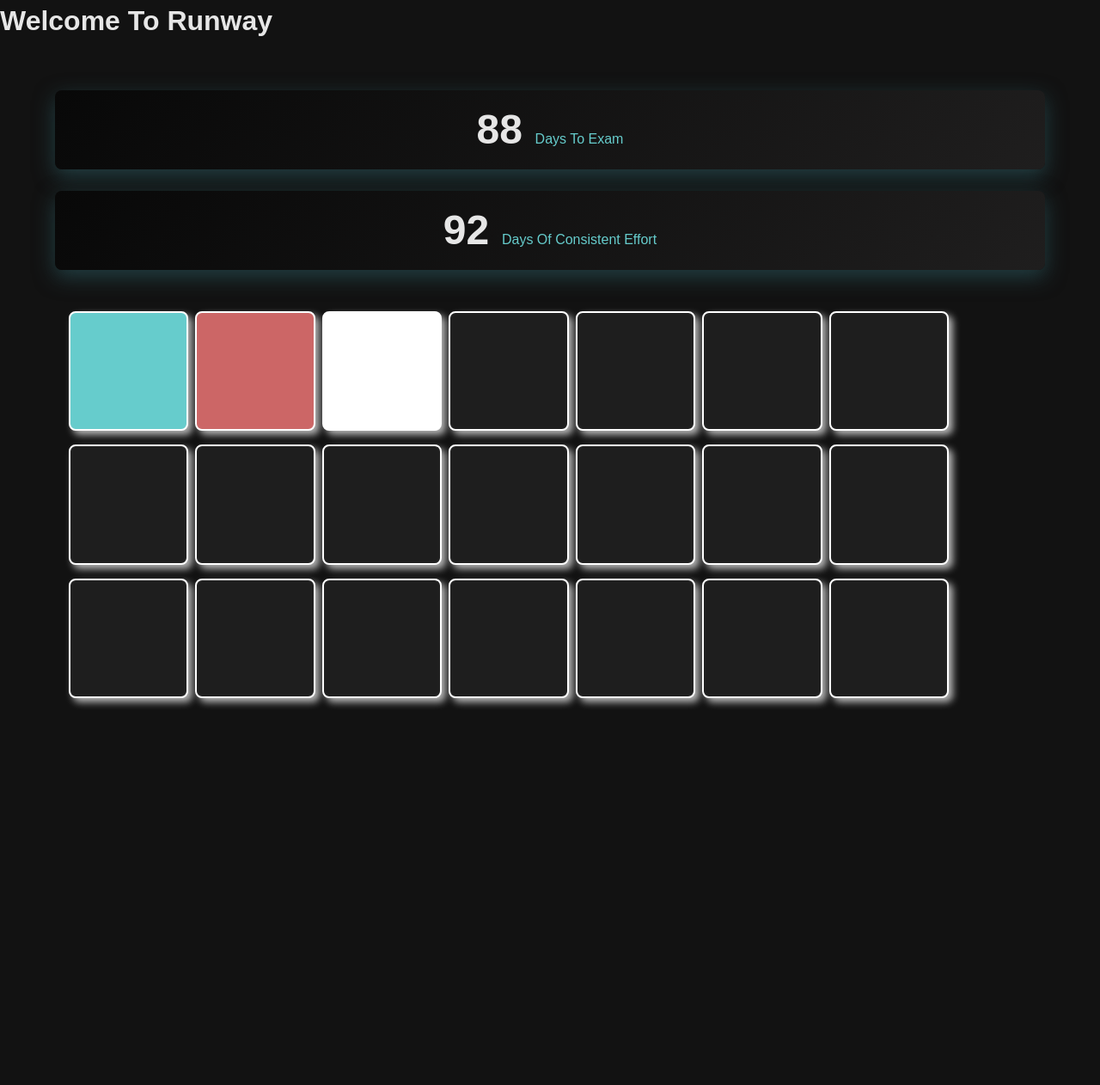
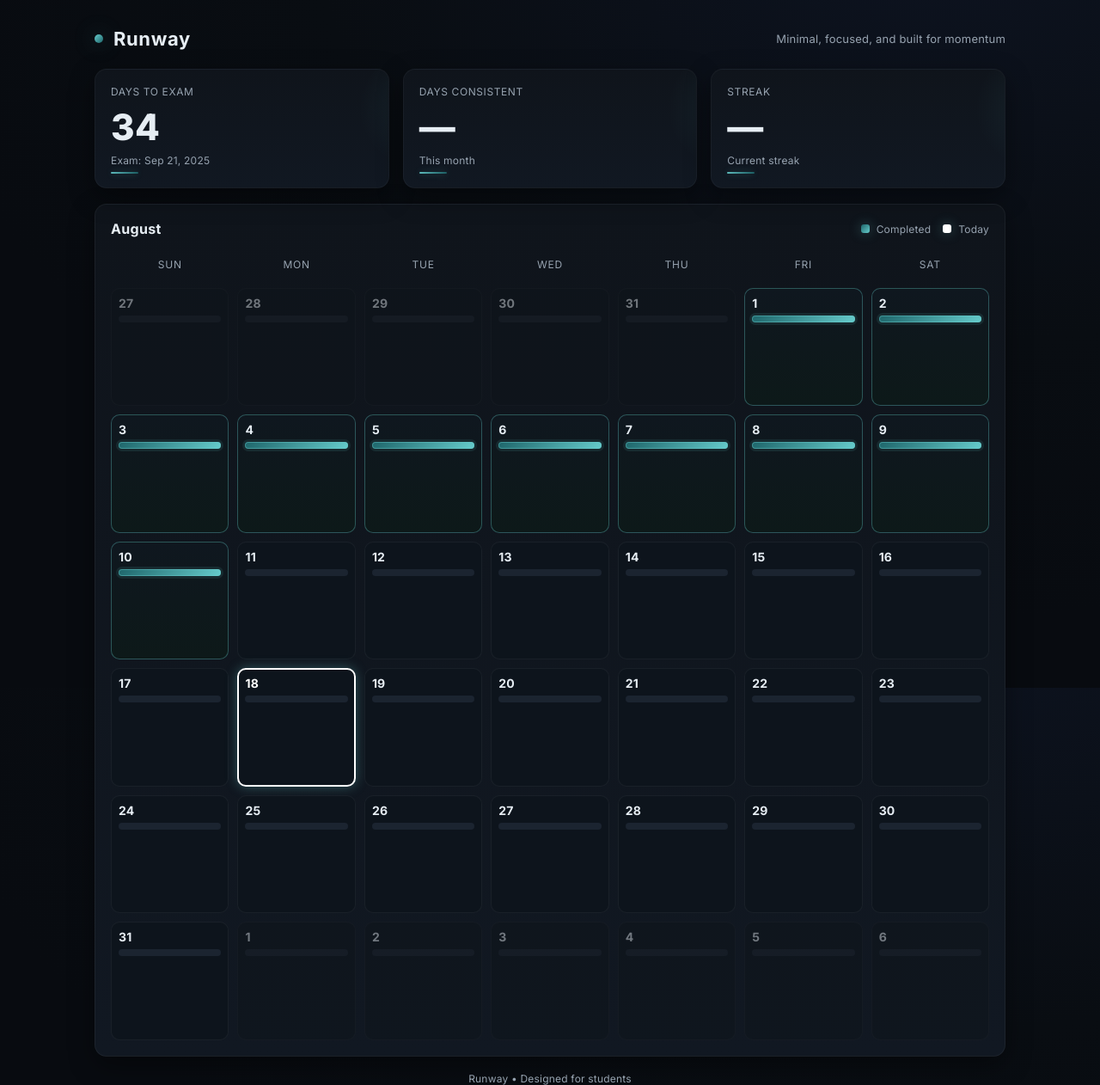
Before and after one commit to Midnight-17/Runway, a Django app: page / in a window 1280 px wide. Shown: the whole page at 86% size. Before the commit the page ends 823 px from the top, so only its background shows below. Run offline with Django 4.2, Linux system fonts and the light colour scheme.

Commit message:
ok so made several big changes, this like the finalised front end

```diff
--- a/runway2/static/css/Runway.css
+++ b/runway2/static/css/Runway.css
@@ -1,136 +1,155 @@
-/* CSS Reset (simplified version of modern-normalize) */
-*,
-*::before,
-*::after {
-  margin: 0;
-  padding: 0;
-  box-sizing: border-box;
+/* Runway 2 — Dark Minimal UI */
+:root {
+  --bg: #0b0f14;
+  --panel: #0f141b;
+  --panel-2: #111822;
+  --text: #e6edf3;
+  --muted: #97a3b0;
+  /* Primary accents per user preference */
+  --accent: #66cccc;   /* cyan */
+  --accent-2: #1e656a; /* deep teal */
+  /* Map prior semantic accents to the new palette */
+  --ok: #66cccc;
+  --today: #ffffff;
+  --grid: #1b2430;
+  --shadow: 0 10px 30px rgba(0, 0, 0, 0.4);
+  --radius: 14px;
 }
 
-html {
-  font-size: 16px; /* 1rem = 16px */
+* { box-sizing: border-box; }
+
+html, body { height: 100%; }
+
+body {
+  margin: 0;
+  background: radial-gradient(1200px 800px at 85% -10%, #0d1320, #090d12 60%, #080b10 100%);
+  color: var(--text);
+  font-family: 'Inter', system-ui, -apple-system, Segoe UI, Roboto, Arial, sans-serif;
+  letter-spacing: 0.2px;
 }
 
-body {
-  background-color: var(--bg-color);
-  color: var(--font-color);
-  font-family: sans-serif;
-  line-height: 1.5;
-  min-height: 100vh;
+.app {
+  max-width: 1100px;
+  margin: 32px auto 64px;
+  padding: 0 20px;
 }
 
-/* :root variables */
-:root {
-    --bg-color: #121212;          /* Main background */
-    --bg-secondary: #1e1e1e;      /* Card or section background */
-    --font-color: #e6e6e6;        /* Primary font */
-    --font-secondary: #66cccc;
+/* Header */
+.header { display: flex; align-items: center; justify-content: space-between; margin-bottom: 22px; gap: 16px; }
+.brand { display: flex; align-items: center; gap: 12px; }
+.brand h1 { font-size: 22px; font-weight: 700; letter-spacing: 0.6px; margin: 0; }
+.dot { width: 10px; height: 10px; border-radius: 50%; background: var(--grid); box-shadow: 0 0 20px rgba(106, 227, 255, 0.15); }
+.dot-accent { background: linear-gradient(135deg, var(--accent), var(--accent-2)); box-shadow: 0 0 26px rgba(102, 204, 204, 0.35); }
+.tagline { margin: 0; color: var(--muted); font-size: 13px; }
 
-  --gap-sm: 0.5rem;
-  --gap-md: 1rem;
-  --gap-lg: 2rem;
-
-  --font-size-sm: 0.875rem;
-  --font-size-md: 1rem;
-  --font-size-lg: 1.5rem;
+/* Cards / Stats */
+.stats {
+  display: grid;
+  grid-template-columns: repeat(3, minmax(0, 1fr));
+  gap: 16px;
 }
 
-/* linear-gradient(145deg, #0e0e0e, #1a1a1a) */
-
-.countdown-card {
-  background: linear-gradient(135deg, #080808, #1f1e1e);
-  box-shadow: 0 0.5rem 1.5rem rgba(34, 65, 69, 0.958);
-  border-radius: 0.5rem;
-  width: 90vw;
-  margin-left: 5vw;
-  margin-right: 5vw;
-  text-align: center;
-  margin-top: 25px;
+.card {
+  background: linear-gradient(180deg, var(--panel), var(--panel-2));
+  border: 1px solid rgba(255,255,255,0.04);
+  border-radius: var(--radius);
+  padding: 18px 18px 16px;
+  box-shadow: var(--shadow);
+  position: relative;
+  overflow: hidden;
+}
+.card::after {
+  content: '';
+  position: absolute;
+  inset: -40% -40% auto auto;
+  width: 200px; height: 200px;
+  background: radial-gradient(closest-side, rgba(102,204,204,0.08), transparent 70%);
+  transform: rotate(25deg);
+  pointer-events: none;
+}
+.label { color: var(--muted); font-size: 12px; letter-spacing: 0.6px; text-transform: uppercase; }
+.value { font-size: 42px; font-weight: 800; margin-top: 8px; letter-spacing: 0.5px; position: relative; }
+.hint { margin-top: 6px; font-size: 12px; color: var(--muted); }
+.hint::after {
+  content: '';
+  display: block;
+  width: 32px;
+  height: 2px;
+  border-radius: 2px;
+  background: linear-gradient(90deg, var(--accent), var(--accent-2));
+  box-shadow: 0 0 10px rgba(102, 204, 204, 0.35);
+  opacity: 0.9;
+  margin-top: 6px;
 }
 
-.countdown-card p {
-  font-size: var(--font-size-lg);
-  color: var(--font-color);
+/* Calendar */
+.calendar-section {
+  margin-top: 18px;
+  background: linear-gradient(180deg, var(--panel), var(--panel-2));
+  border: 1px solid rgba(255,255,255,0.05);
+  border-radius: var(--radius);
+  padding: 18px;
+  box-shadow: var(--shadow);
+}
+.calendar-header { display: flex; align-items: center; justify-content: space-between; margin-bottom: 14px; }
+.month { font-weight: 700; font-size: 16px; letter-spacing: 0.3px; }
+.month .year { color: var(--muted); font-weight: 500; margin-left: 8px; }
+.legend { display: flex; gap: 14px; color: var(--muted); font-size: 12px; }
+.legend-item { display: inline-flex; align-items: center; gap: 8px; }
+.legend-dot { width: 10px; height: 10px; border-radius: 3px; background: var(--grid); display: inline-block; }
+.legend-dot.fill { background: linear-gradient(135deg, var(--accent-2), var(--accent)); box-shadow: 0 0 14px rgba(102, 204, 204, 0.35); }
+.legend-dot.today { background: var(--today); box-shadow: 0 0 14px rgba(102, 204, 204, 0.35); }
+
+.calendar {
+  display: grid;
+  grid-template-columns: repeat(7, 1fr);
+  gap: 10px;
 }
 
-.countdown-card .big-number {
-  font-size: 3rem;
-  font-weight: bold;
-  margin-right: 0.5rem;
+.weekday {
+  color: var(--muted);
+  font-size: 12px;
+  text-transform: uppercase;
+  letter-spacing: 0.8px;
+  padding: 10px 4px;
+  text-align: center;
 }
 
-.countdown-card .label {
-  color: var(--font-secondary);
-  font-size: var(--font-size-md);
+.day {
+  aspect-ratio: 1 / 1;
+  background: #0d141c;
+  border: 1px solid rgba(255,255,255,0.05);
+  border-radius: 10px;
+  padding: 8px;
+  display: grid;
+  grid-template-rows: auto 1fr;
+  align-items: start;
+  transition: transform .15s ease, box-shadow .15s ease, border-color .15s ease;
 }
+.day:hover { transform: translateY(-2px); box-shadow: 0 8px 22px rgba(0,0,0,0.35), 0 0 0 2px rgba(102, 204, 204, 0.08) inset; border-color: rgba(255,255,255,0.1); }
+.day .num { font-weight: 700; font-size: 14px; color: var(--text); }
+.day .chip { margin-top: 6px; height: 8px; border-radius: 6px; background: var(--grid); }
 
-.set{
-    display: flex;
-    justify-content: center;
+.day.completed { background: linear-gradient(180deg, #0f171f, #0d1919); border-color: rgba(102, 204, 204, 0.35); }
+.day.completed .chip { background: linear-gradient(135deg, var(--accent-2), var(--ok)); box-shadow: inset 0 0 0 1px rgba(102, 204, 204, 0.45), 0 0 0 3px rgba(102, 204, 204, 0.10); }
+
+.day.today { outline: 2px solid var(--today); outline-offset: -2px; box-shadow: 0 0 14px rgba(102, 204, 204, 0.35); }
+.day.today .num { color: var(--today); }
+
+.day.today:hover { box-shadow: 0 8px 22px rgba(0,0,0,0.35), 0 0 18px rgba(102, 204, 204, 0.45); }
+
+.day.muted { opacity: 0.45; filter: saturate(0.8); }
+
+/* Footer */
+.footer { display: flex; justify-content: center; margin-top: 18px; }
+.subtle { color: var(--muted); font-size: 12px; }
+
+/* Responsive */
+@media (max-width: 900px) {
+  .stats { grid-template-columns: 1fr; }
+  .value { font-size: 36px; }
 }
-
-#first{
-    margin-top: 2rem;
+@media (max-width: 540px) {
+  .calendar { gap: 8px; }
+  .day { border-radius: 8px; }
 }
-
-
-.week{
-    width: 80vw;
-}
-
-.calendar {
-  display: flex;
-  flex-direction: column;
-  gap: 1rem;
-  padding: 1rem;
-  margin: 2rem auto;
-  width: 90vw; /* updated to 90% of viewport width */
-  max-width: 90vw;
-}
-
-.week {
-  display: grid;
-  grid-template-columns: repeat(7, 1fr);
-  gap: 0.5rem;
-}
-
-/* Base box style */
-.bx {
-  aspect-ratio: 1 / 1;
-  border: 2px solid white;
-  border-radius: 0.5rem;
-  background-color: #1e1e1e;
-  box-shadow:
-    0.3rem 0.3rem 0.5rem rgb(255 255 255 / 70%),
-    inset 0 0 0.3rem rgba(255, 255, 255, 0.05); /* subtle inner light */
-  transition: all 0.2s ease;
-}
-
-/* States */
-.complete {
-  background-color: var(--font-secondary);
-  color: white;
-}
-
-.halfway {
-  background-color: #cc6666;
-  color: white;
-}
-
-.not-started {
-  background-color: white;
-  color: black;
-}
-
-/* Hover for deeper 3D effect */
-
-
-
-
-@media (min-width:1000px){
-    .countdown-card {
-        width: 90vw;
-        padding-top: 10px;
-        padding-bottom: 10px;
-    }
-}
--- /dev/null
+++ b/runway2/static/js/runway.js
@@ -0,0 +1,147 @@
+function makecalendargrid(year,month){
+    const MonthStart = new Date(year,month,1).getDay();
+    const MonthEnd = new Date(year,month+1,0).getDate();
+    const grid = [];
+
+
+    for (let i = MonthStart-1; i >= 0; i--){
+        grid.push({
+            date: new Date(year,month-1,MonthEnd-i),
+            inMonth: false
+        })
+    }
+
+    for (let i = 1; i <= MonthEnd; i++){
+        grid.push({
+            date: new Date(year,month,i),
+            inMonth: true
+        })
+    }
+    let nxt = 1
+    while (grid.length < 42){
+        grid.push({
+            date: new Date(year,month+1,nxt),
+            inMonth: false
+        })
+        nxt++
+    }
+
+    return grid;
+}
+
+
+
+
+//fucntion to format date
+function formatDate(d) {
+    return d.toLocaleDateString(undefined, {
+      year: 'numeric',
+      month: 'short',
+      day: 'numeric'
+    });
+  }
+
+
+
+
+//defining the function to calculate the days between two dates
+function daysBetween(a,b){
+    const msPerDay = 24 * 60 * 60 * 1000;
+    const start = new Date(a.getFullYear(), a.getMonth(), a.getDate());
+    const end = new Date(b.getFullYear(), b.getMonth(), b.getDate());
+    return Math.round((end - start) / msPerDay);
+}
+
+
+
+// geting the current date and making the grid
+const now = new Date();
+const year = now.getFullYear();
+const month = now.getMonth();
+const grid = makecalendargrid(year,month);
+
+//make the month appear on top
+const monthNames = ['January', 'February', 'March', 'April', 'May', 'June',
+                    'July', 'August', 'September', 'October', 'November', 'December'];
+
+const mnth = document.getElementById("monthLabel");
+monthLabel.textContent = monthNames[month]; // month from new Date().getMonth()
+
+
+
+//exampel exam date
+const EXAM_DATE = new Date(2025, 8, 21);
+
+
+//so here we are wrting the js to render the exam date and the number of day to exam
+const daysToExam = Math.max(0, daysBetween(now, EXAM_DATE));
+document.getElementById('daysToExam').textContent = String(daysToExam);
+document.getElementById('examDateHint').textContent = `Exam: ${formatDate(EXAM_DATE)}`;
+
+
+
+
+//adding the headers to the calendar grid
+const calendar = document.getElementById('calendar');
+const weekdays = ['Sun', 'Mon', 'Tue', 'Wed', 'Thu', 'Fri', 'Sat'];
+weekdays.forEach(w => {
+  const el = document.createElement('div');
+  el.className = 'weekday';
+  el.textContent = w;
+  calendar.appendChild(el);
+});
+
+
+
+
+
+
+grid.forEach(({date,inMonth}) => {
+
+
+
+
+
+
+
+
+
+    //looping through the 42 cells in the grid
+    const cell = document.createElement('div');
+    cell.className = 'day' + (inMonth ? '' : ' muted');
+
+
+    /// Define first 10 days as completed
+    const completions = [];
+    for (let i = 1; i <= 10; i++) completions.push(i);
+
+
+
+
+
+    //adding the number to each cell
+    const num = document.createElement('div');
+    num.className = 'num';
+    num.textContent = String(date.getDate());
+    cell.appendChild(num);
+
+    //adding the chip to each cell
+    const chip = document.createElement('div');
+    chip.className = 'chip';
+    cell.appendChild(chip);
+
+    //adding a today highlight
+    const isToday = date.toDateString() === now.toDateString();
+    if (isToday) {cell.classList.add('today');}
+
+    //adding a completed highlight
+    if (inMonth && completions.includes(date.getDate())) {
+        cell.classList.add('completed');
+    }
+
+
+    // adding the cell to the calendar (num already appended before chip above)
+    calendar.appendChild(cell);
+
+
+});
--- a/runway2/templates/runway.html
+++ b/runway2/templates/runway.html
@@ -1,59 +1,71 @@
 {% load static %}
+
 
 <!DOCTYPE html>
 <html lang="en">
 <head>
   <meta charset="UTF-8" />
   <meta name="viewport" content="width=device-width, initial-scale=1.0" />
-  <title>Runway</title>
-  <link rel="stylesheet" href="{% static 'css/Runway.css' %}" />
+  <title>Runway · Consistency Dashboard</title>
+  <link rel="preconnect" href="https://fonts.googleapis.com">
+  <link rel="preconnect" href="https://fonts.gstatic.com" crossorigin>
+  <link href="https://fonts.googleapis.com/css2?family=Inter:wght@300;400;500;600;700;800&display=swap" rel="stylesheet">
+  <link rel="stylesheet" href="{% static 'css/runway.css' %}">
+
+
 </head>
 <body>
-    <h1>Welcome To Runway</h1>
-    <div class="set" id = "first">
-        <section class="countdown-card">
-            <p><span class="big-number">{{ Days_left }}</span> <span class="label">Days To Exam</span></p>
-        </section>
-    </div>
-    <div class="set">
-        <section class="countdown-card">
-            <p><span class="big-number">92</span> <span class="label">Days Of Consistent Effort</span></p>
-        </section>
-    </div>
-    <section class="calendar">
-        <div class="week">
-            <div class="bx complete"></div>
-            <div class="bx halfway"></div>
-            <div class="bx not-started"></div>
-            <div class="bx"></div>
-            <div class="bx"></div>
-            <div class="bx"></div>
-            <div class="bx"></div>
-        </div>
-        <div class="week">
-            <div class="bx"></div>
-            <div class="bx"></div>
-            <div class="bx"></div>
-            <div class="bx"></div>
-            <div class="bx"></div>
-            <div class="bx"></div>
-            <div class="bx"></div>
-        </div>
-        <div class="week">
-            <div class="bx"></div>
-            <div class="bx"></div>
-            <div class="bx"></div>
-            <div class="bx"></div>
-            <div class="bx"></div>
-            <div class="bx"></div>
-            <div class="bx"></div>
-        </div>
+  <div class="app">
+    <header class="header">
+      <div class="brand">
+        <div class="dot dot-accent"></div>
+        <h1>Runway</h1>
+      </div>
+      <p class="tagline">Minimal, focused, and built for momentum</p>
+    </header>
 
-
+    <section class="stats">
+      <div class="card">
+        <div class="label">Days to exam</div>
+        <div class="value" id="daysToExam">—</div>
+        <div class="hint" id="examDateHint">Exam: —</div>
+      </div>
+      <div class="card">
+        <div class="label">Days consistent</div>
+        <div class="value" id="daysConsistent">—</div>
+        <div class="hint">This month</div>
+      </div>
+      <div class="card">
+        <div class="label">Streak</div>
+        <div class="value" id="streakValue">—</div>
+        <div class="hint">Current streak</div>
+      </div>
     </section>
 
+    <section class="calendar-section">
+      <div class="calendar-header">
+        <div class="month">
+          <span id="monthLabel">Month</span>
+        </div>
+        <div class="legend">
+          <span class="legend-item">
+            <span class="legend-dot fill"></span> Completed
+          </span>
+          <span class="legend-item">
+            <span class="legend-dot today"></span> Today
+          </span>
+        </div>
+      </div>
 
+      <div class="calendar" id="calendar">
+        <!-- JS will render weekday headers and days here -->
+      </div>
+    </section>
 
-
+    <footer class="footer">
+      <span class="subtle">Runway • Designed for students</span>
+    </footer>
+  </div>
+  <script src="{% static 'js/runway.js' %}"></script>
 </body>
 </html>
```
